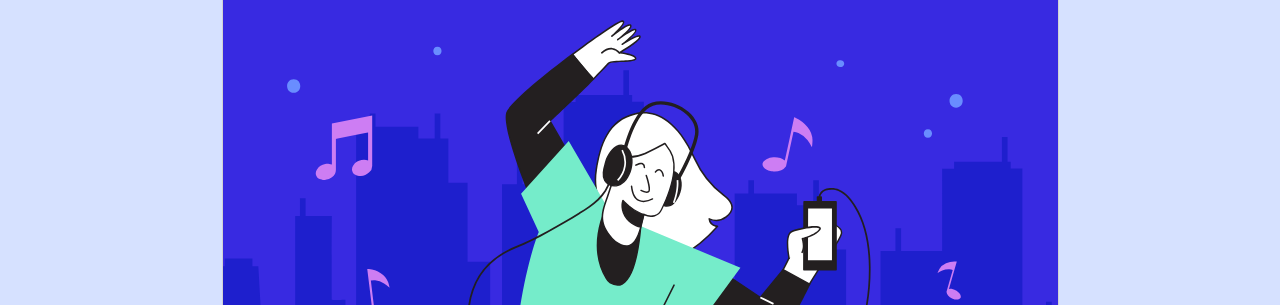
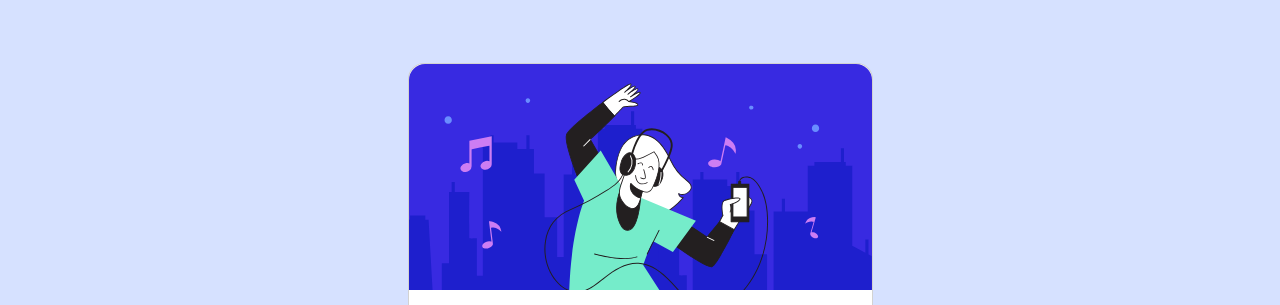
Before and after one commit to kotyba-km/Order-summary-component, a plain HTML site: page index.html in a window 1280 px wide. Shown: the top 305 px of the page. Drawn offline with Linux system fonts and the light colour scheme.

Commit message:
2nd commit

```diff
--- a/index.html
+++ b/index.html
@@ -11,7 +11,7 @@
 </head>
 <body class="d-flex justify-content-center align-items-center">
   <div class="container d-flex justify-content-center align-items-center">
-    <div class="col-7 col-sm-9 col-12">
+    <div class="col-lg-5 col-sm-9 col-12">
       <div class="card rounded-4 text-center d-flex align-items-center">
         <img src="images/illustration-hero.svg" class="card-img-top rounded-top-4" alt="">
           <h2 class="mt-4">Order Summary</h2>
```
